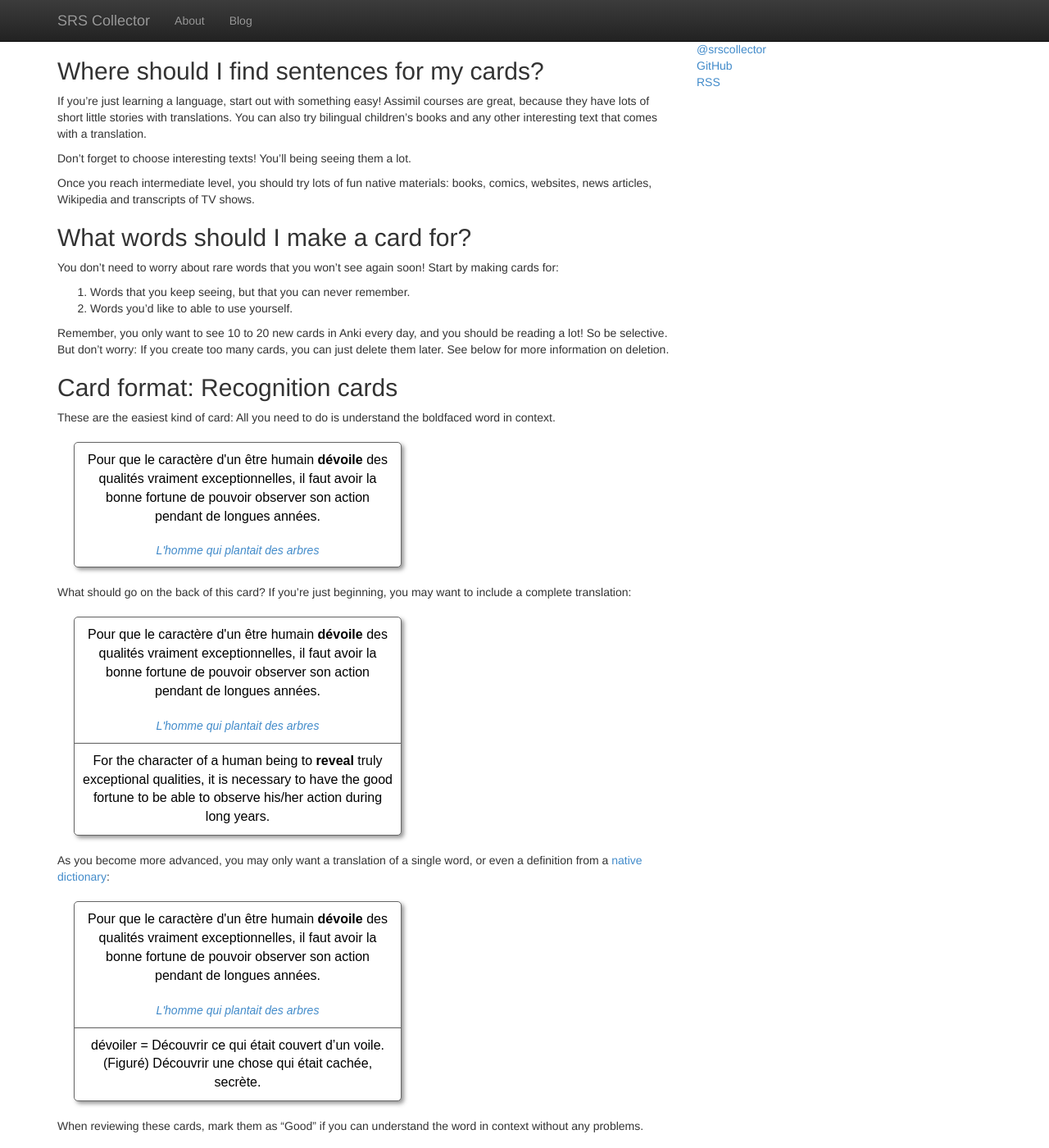
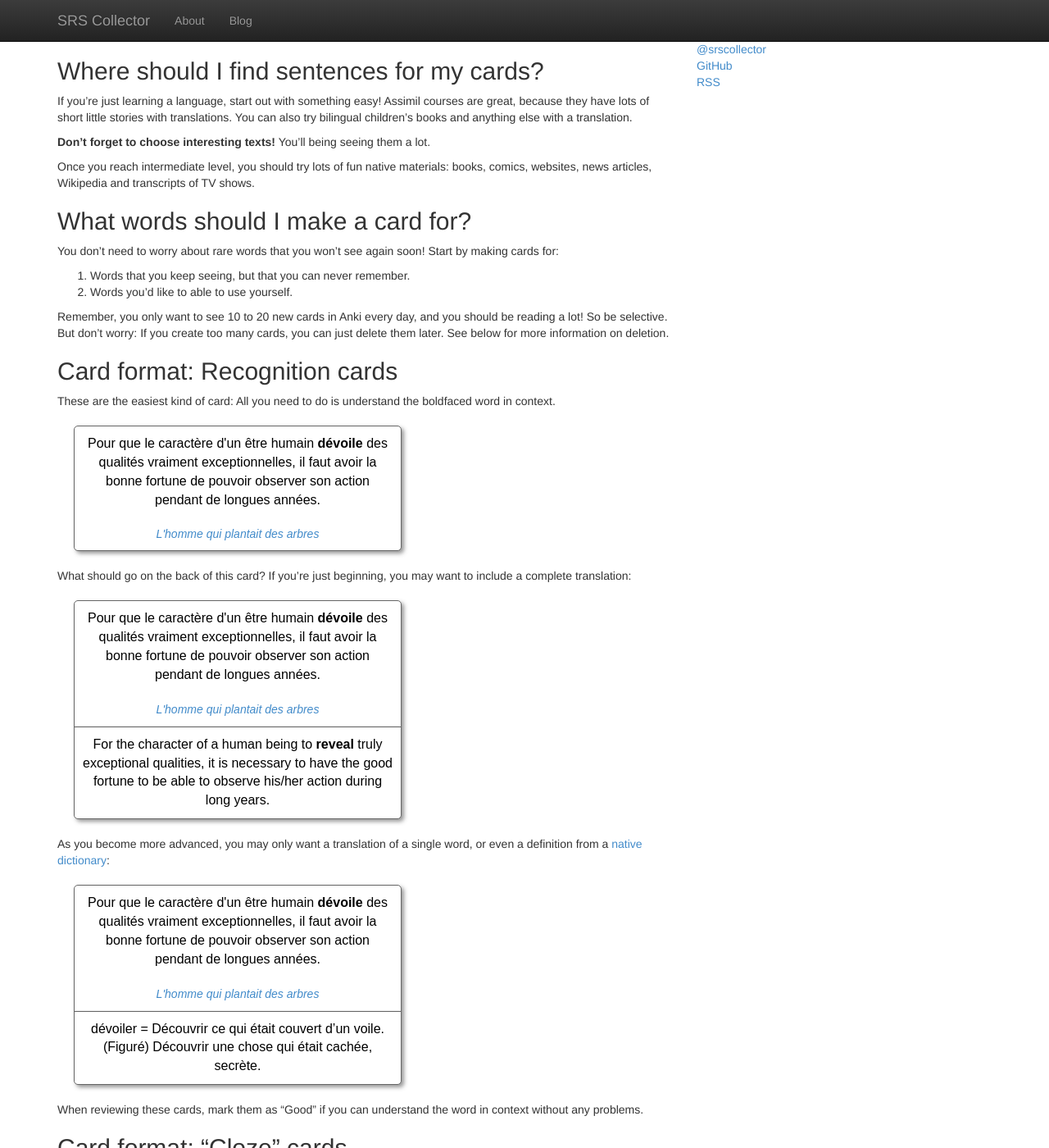
Before and after one commit to kiddsoftware/srscollector, a Jekyll site: the page built from making_good_cards/index.md, in a window 1280 px wide and 1400 px high. Shown: the whole window at 82% size. Built offline with Jekyll 4.4.1, drawn with Linux system fonts in a browser that asks for light colours; nearby versions of some CDN libraries; Markdown is read by kramdown in place of the engine named in the settings.

Commit message:
Minor tweaks

```diff
--- a/css/site.css
+++ b/css/site.css
@@ -41,7 +41,7 @@ body {
 .card {
   margin: 20px;
   padding: 10px;
-  width: 400px;
+  max-width: 400px;
   font-family: arial;
   font-size: 16px;
   text-align: center;
--- a/making_good_cards/index.md
+++ b/making_good_cards/index.md
@@ -7,10 +7,11 @@ layout: sidebar
 
 If you're just learning a language, start out with something easy!  Assimil
 courses are great, because they have lots of short little stories with
-translations.  You can also try bilingual children's books and any other
-interesting text that comes with a translation.
+translations.  You can also try bilingual children's books and anything
+else with a translation.
 
-Don't forget to choose interesting texts!  You'll being seeing them a lot.
+<b>Don't forget to choose interesting texts!</b> You'll being seeing them a
+lot.
 
 Once you reach intermediate level, you should try lots of fun native
 materials: books, comics, websites, news articles, Wikipedia and
```
